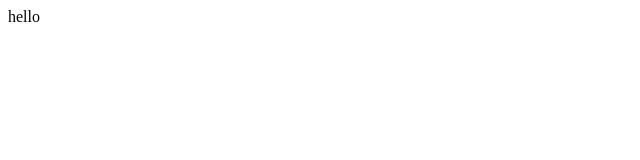
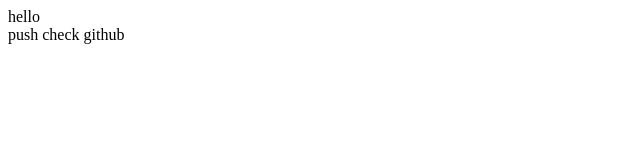
Before and after one commit to yadavparth/test-repo, a plain HTML site: page index.html in a window 1280 px wide. Shown: the whole page, without its empty margins (0-640 px from the left). Drawn offline with Linux system fonts and the light colour scheme.

Commit message:
added little something

```diff
--- a/index.html
+++ b/index.html
@@ -8,5 +8,7 @@
 </head>
 <body>
     <div>hello</div>
+    <div>push check github</div>
 </body>
+<script src="./script.js"/>
 </html>
```
